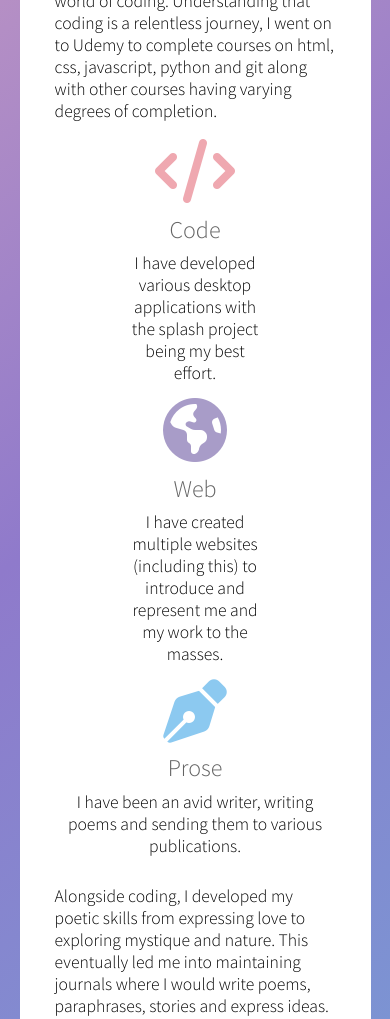
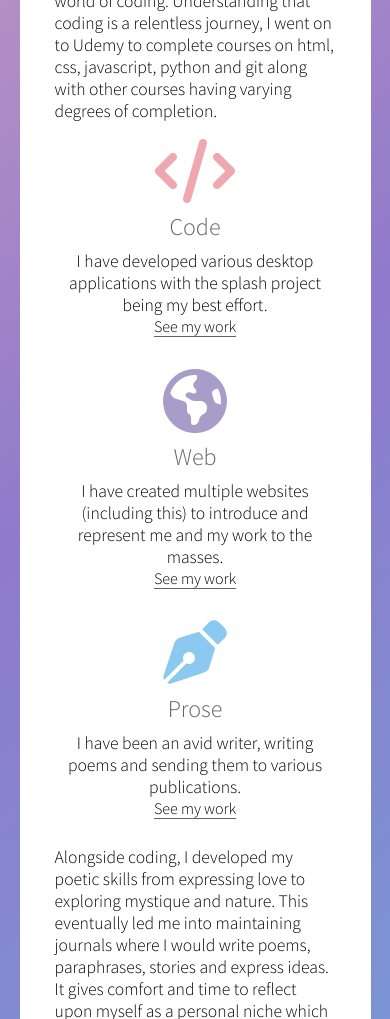
Before and after one commit to tom-avilius/homefeed, a plain HTML site: page index.html in a window 390 px wide. Shown: the part 940-1959 px from the top of the page. Drawn offline with Linux system fonts and the light colour scheme.

Commit message:
fix pading

```diff
--- a/css/site.css
+++ b/css/site.css
@@ -52,6 +52,22 @@ html {
     font-family: var(--source);
     font-weight: 400;
     color: #636363;
+}
+
+.about-graphics div a {
+
+    padding-top: 10px;
+    font-family: var(--source);
+    font-size: 1rem;
+    color: inherit;
+    border-bottom: solid 1px #636363;
+    text-decoration: none;
+    transition: all ease-in 0.2s;
+}
+
+.about-graphics div a:hover {
+
+    border-bottom: solid 1px transparent;
 }
 
 .about-p {
@@ -291,6 +307,11 @@ nav {
     padding-bottom: 8%;
 }
 
+#pad-2 {
+
+    padding-bottom: 7%;
+}
+
 .pen-name-subheading {
 
     font-family: var(--quicksand);
@@ -358,7 +379,7 @@ nav {
         padding-top: 5%;
     }
 
-    #pad-1 {
+    #pad-1, #pad-2, #pad-3 {
 
         padding-top: 3%;
         padding-bottom: 3%;
@@ -419,6 +440,7 @@ nav {
     .about-graphics div {
 
         padding-bottom: 5%;
+        width: 100%;
     }
 }
 
--- a/index.html
+++ b/index.html
@@ -68,22 +68,24 @@
 
             <div class="about-graphics-1">
               <i class="fa-solid fa-code fa-4x"></i>
-              <h2>Code</h2>
+              <h2 id="pad-2">Code</h2>
               <p class="about-p">
                 I have developed various desktop applications
                 with the splash project being my best effort.
               </p>
+              <a href="">See my work</a> <br> <br>
             </div>
 
             <span class="flex-break-3"></span>
 
             <div class="about-graphics-2">
               <i class="fa-solid fa-earth-americas fa-4x"></i>
-              <h2>Web</h2>
+              <h2 id="pad-3">Web</h2>
               <p class="about-p">
                 I have created multiple websites (including this) to
                 introduce and represent me and my work to the masses.
               </p>
+              <a href="">See my work</a> <br> <br>
             </div>
 
             <span class="flex-break-2"></span>
@@ -97,6 +99,7 @@
                 comfort and time to reflect upon myself as personal niche which it was up until recently
                 when I started sending my poems to various publications and sharing them on the internet. -->
               </p>
+              <a href="">See my work</a> <br>
             </div>
           </div>
 
@@ -120,7 +123,7 @@
             I would love to hear you out. You can communicate directly to me
             using the contact me button below.
           </p>
-          <a href=""><button id="contact-btn" class="btn">Contact Me</button></a>
+          <a href="https://forms.gle/uEfNAaLxxDJBiTSM8" target="_blank"><button id="contact-btn" class="btn">Contact Me</button></a>
         </div>
       </section>
 
```
Also changed, not shown: code.html (added, +16 -0 lines).
